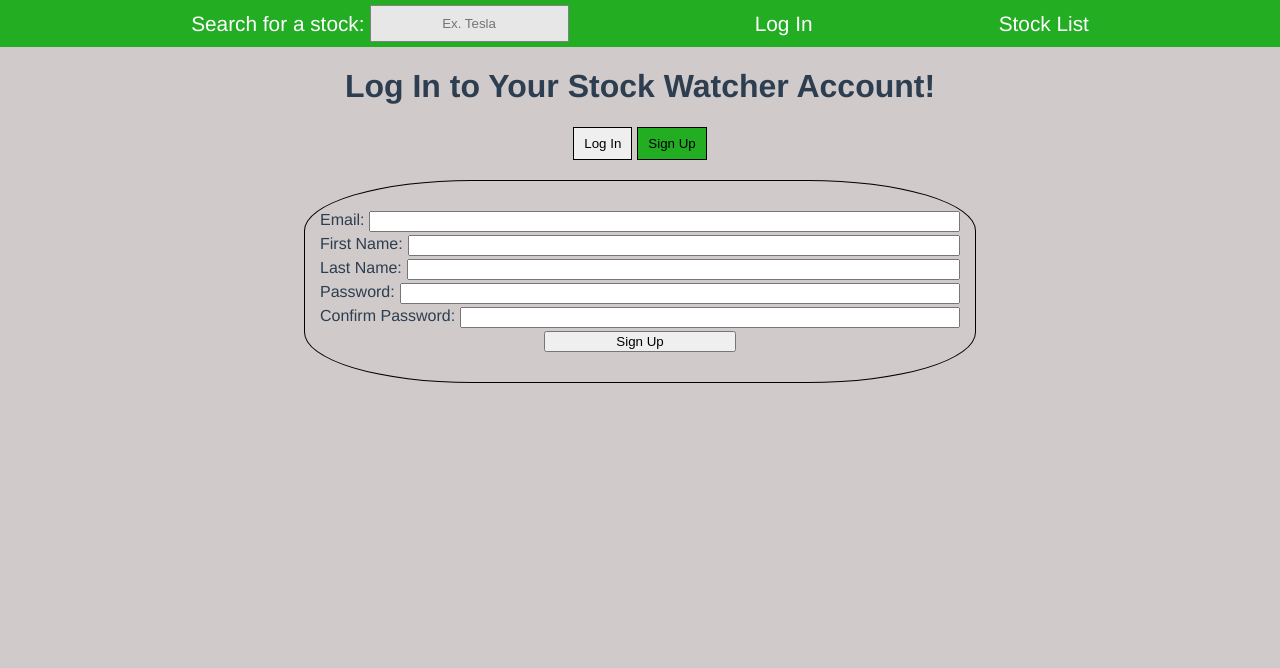
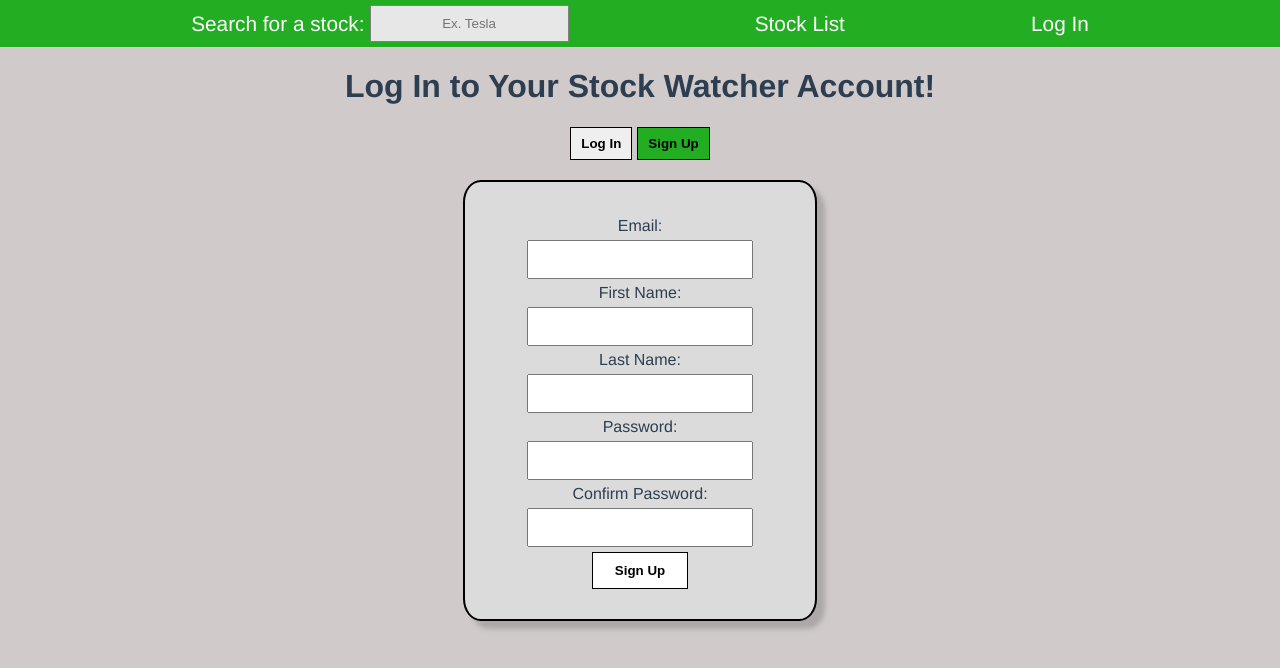
Before and after one commit to wickettc/stock-watcher, a Vue app: page /login in a window 1280 px wide. Both pictures are taken after a click on the button "Sign Up". Shown: the top 668 px of the page. Built offline with nearby package versions, Linux system fonts and the light colour scheme; no server answers; what vue3-apexcharts would draw is missing.

Commit message:
login error handling

```diff
--- a/src/components/Nav.vue
+++ b/src/components/Nav.vue
@@ -2,6 +2,9 @@
     <div id="nav">
         <div :class="['nav-content', openNavBar ? 'open-nav-content' : '']">
             <SearchBar class="item-searchbar" />
+            <router-link @click="closeNav" class="item-stocklist" to="/"
+                >Stock List</router-link
+            >
             <router-link
                 @click="closeNav"
                 class="item-login"
@@ -15,9 +18,6 @@
                 v-if="showLoggedIn"
                 to="/profile"
                 >Profile</router-link
-            >
-            <router-link @click="closeNav" class="item-stocklist" to="/"
-                >Stock List</router-link
             >
             <div
                 class="log-out-btn item-logout"
--- a/src/store/index.js
+++ b/src/store/index.js
@@ -7,6 +7,7 @@ export default createStore({
         stockPage: {},
         allStocksAvailable: [],
         userProfile: {},
+        loginError: {},
         openNavBar: false,
     },
     mutations: {
@@ -19,6 +20,9 @@ export default createStore({
         setUserProfile(state, val) {
             state.userProfile = val;
         },
+        setLoginError(state, error) {
+            state.loginError = error;
+        },
         handleNavBar(state) {
             state.openNavBar = !state.openNavBar;
         },
@@ -27,12 +31,17 @@ export default createStore({
         },
     },
     actions: {
-        async login({ dispatch }, form) {
-            const { user } = await fb.auth.signInWithEmailAndPassword(
-                form.email,
-                form.password
-            );
-            dispatch('fetchUserProfile', user);
+        async login({ dispatch, commit }, form) {
+            try {
+                const { user } = await fb.auth.signInWithEmailAndPassword(
+                    form.email,
+                    form.password
+                );
+                dispatch('fetchUserProfile', user);
+            } catch (err) {
+                console.log(err);
+                commit('setLoginError', err);
+            }
         },
         async fetchUserProfile({ commit }, user) {
             const userProfile = await fb.usersCollection.doc(user.uid).get();
--- a/src/views/Login.vue
+++ b/src/views/Login.vue
@@ -20,81 +20,63 @@
             @submit.prevent="signup()"
             :class="showLogin ? 'hide-form' : ''"
         >
-            <label for="email"
-                >Email:
-                <input
-                    type="email"
-                    v-model.trim="signupForm.email"
-                    name="email"
-                />
-            </label>
-            <label for="firstname"
-                >First Name:
+            <label for="email">Email: </label>
+            <input type="email" v-model.trim="signupForm.email" name="email" />
+            <label for="firstname">First Name: </label>
             <input
                 type="firstname"
                 v-model.trim="signupForm.firstname"
                 name="First Name"
             />
-            </label>
-            <label for="lastname"
-                >Last Name:
+            <label for="lastname">Last Name: </label>
             <input
                 type="lastname"
                 v-model.trim="signupForm.lastname"
                 name="Last Name"
             />
-            </label>
-            <label for="password"
-                >Password:
+            <label for="password">Password: </label>
             <input
                 type="password"
                 v-model.trim="signupForm.password"
                 name="Password"
             />
-            </label>
-            <label for="confirmpassword"
-                >Confirm Password:
+            <label for="confirmpassword">Confirm Password: </label>
             <input
                 type="password"
                 v-model.trim="signupForm.confirmpassword"
                 name="Confirm Password"
             />
-            </label>
-            <button>Sign Up</button>
+            <button v-if="!loading">Sign Up</button>
+            <div class="loader" v-if="loading"></div>
         </form>
         <form
             @submit.prevent="login()"
             id="login-form"
             :class="showLogin ? '' : 'hide-form'"
         >
-            <label for="email"
-                >Email:
-                <input
-                    type="email"
-                    v-model.trim="loginForm.email"
-                    name="email"
-                />
-            </label>
-            <label for="password"
-                >Password:
-                <input
+            <label for="email">Email: </label>
+            <input type="email" v-model.trim="loginForm.email" name="email" />
+            <div class="error">{{ loginFormErrors.email }}</div>
+            <label for="password">Password: </label
+            ><input
                 type="password"
                 v-model.trim="loginForm.password"
                 name="Password"
             />
-            </label>
-            <button>Log In</button>
+            <div class="error">{{ loginFormErrors.password }}</div>
+            <div class="loader" v-if="loading"></div>
+            <button v-if="!loading">Log In</button>
         </form>
     </div>
 </template>
 
 <script>
-import store from '../store';
 export default {
     name: 'Login',
     data() {
         return {
             showLogin: true,
+            loading: false,
             loginForm: {
                 email: '',
                 password: '',
@@ -106,7 +88,37 @@ export default {
                 password: '',
                 confirmpassword: '',
             },
+            // loginError: this.$store.state.loginError,
+            loginFormErrors: {
+                email: '',
+                password: '',
+            },
+            signupFormErrors: {
+                email: '',
+                firstname: '',
+                lastname: '',
+                password: '',
+                confirmpassword: '',
+            },
         };
+    },
+    computed: {
+        loginError() {
+            return this.$store.state.loginError;
+        },
+    },
+    watch: {
+        loginError: function() {
+            this.loading = false;
+            if (this.loginError.code === 'auth/user-not-found') {
+                this.loginFormErrors.email = 'Incorrect Email';
+            } else if (this.loginError.code === 'auth/wrong-password') {
+                this.loginFormErrors.password = 'Incorrect Password';
+            } else {
+                this.loginFormErrors.password =
+                    'Something went wrong, please try again';
+            }
+        },
     },
     methods: {
         handleShowLogin() {
@@ -116,13 +128,15 @@ export default {
             this.showLogin = false;
         },
         login() {
-            store.dispatch('login', {
+            this.loading = true;
+            this.$store.dispatch('login', {
                 email: this.loginForm.email,
                 password: this.loginForm.password,
             });
         },
         signup() {
-            store.dispatch('signup', {
+            this.loading = true;
+            this.$store.dispatch('signup', {
                 email: this.signupForm.email,
                 firstname: this.signupForm.firstname,
                 lastname: this.signupForm.lastname,
@@ -135,6 +149,9 @@ export default {
 </script>
 
 <style scoped>
+.error {
+    color: red;
+}
 .btn-container {
     margin: 20px 0;
 }
@@ -142,6 +159,7 @@ export default {
 .btn-container button {
     padding: 8px 10px;
     border: 1px solid black;
+    font-weight: 700;
 }
 
 .btn-container button:last-of-type {
@@ -164,30 +182,52 @@ form {
     justify-content: center;
     align-items: center;
     width: 50%;
-    border: 1px solid black;
+    border: 2px solid black;
+    background: rgb(219, 219, 219);
     padding: 30px 15px;
-    border-radius: 25%;
+    border-radius: 5%;
+    box-shadow: 8px 8px 5px rgba(110, 110, 110, 0.37);
 }
 
 form label {
-    display: flex;
     width: 100%;
-    justify-content: flex-end;
-    margin-bottom: 3px;
+    margin: 5px 0;
 }
 
 form input {
     width: 60%;
-    flex: 1;
-    margin-left: 5px;
-    text-align: right;
+    padding: 10px 15px;
+    text-align: center;
 }
 
 form button {
+    margin-top: 5px;
     width: 30%;
+    border: 1px solid black;
+    background: white;
+    padding: 10px 12px;
+    font-weight: 700;
+    transition: all 0.3s ease-in-out;
+}
+
+form button:hover {
+    background: rgb(35, 173, 35);
+    transform: scale(1.05);
+    border: 1px solid white;
 }
 
 .selected-btn {
     background: rgb(35, 173, 35);
 }
+
+.loader {
+    height: 25px;
+    width: 25px;
+}
+
+@media only screen and (min-width: 1000px) {
+    form {
+        width: 25%;
+    }
+}
 </style>
--- a/src/views/StockPage.vue
+++ b/src/views/StockPage.vue
@@ -13,7 +13,6 @@
 <script>
 import StockInfo from '../components/StockInfo';
 import StockTimeLineChart from '../components/StockTimeLineChart';
-import store from '../store';
 import { callGetStockTimeSeries, callGetStockQuote } from '../api/stockCalls';
 
 export default {
@@ -34,7 +33,7 @@ export default {
     },
     computed: {
         stockPage() {
-            return store.state.stockPage;
+            return this.$store.state.stockPage;
         },
         fiftyTwoWeek() {
             return this.stockQuote.fifty_two_week;
```
Lines whose indentation alone changed are shown as unchanged.
